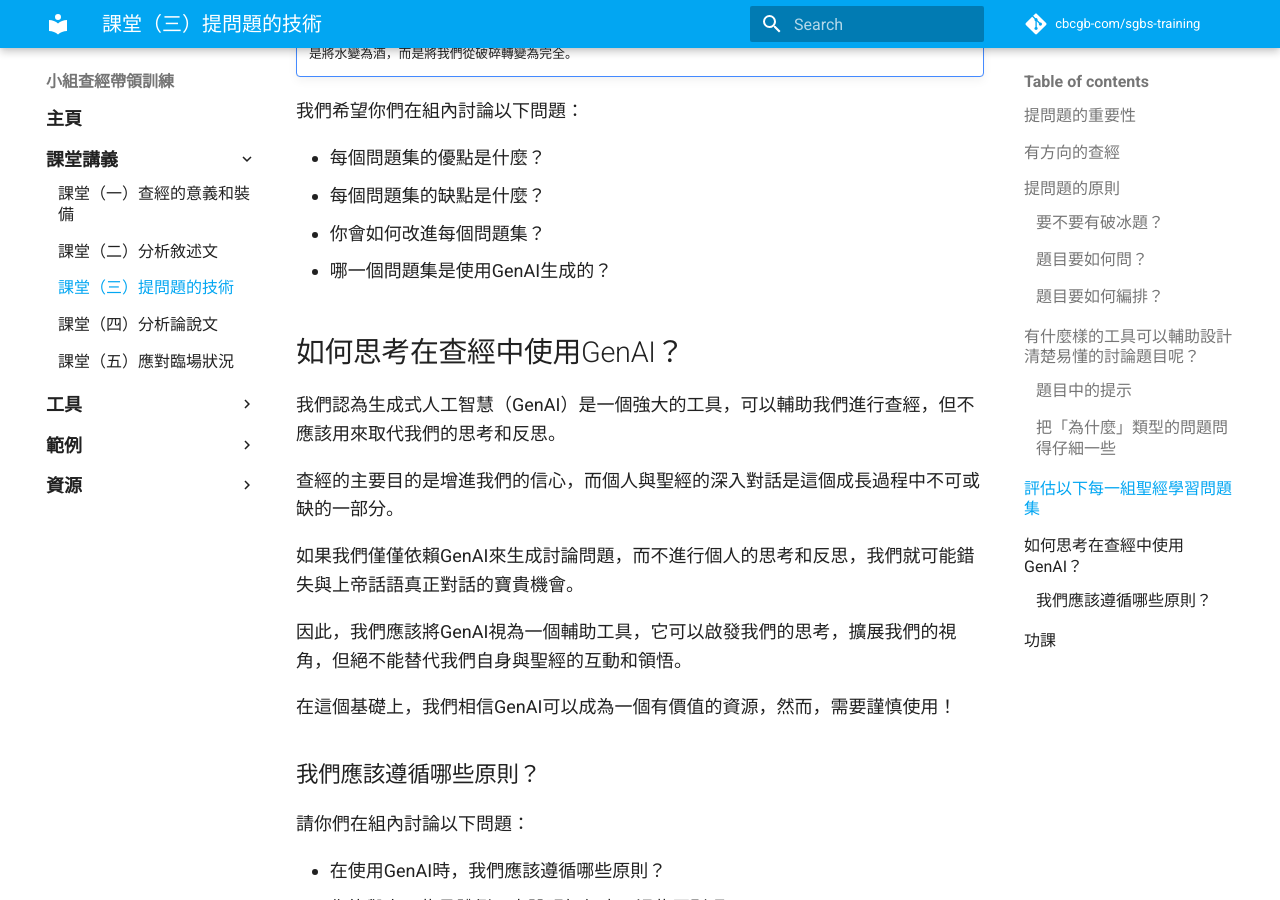
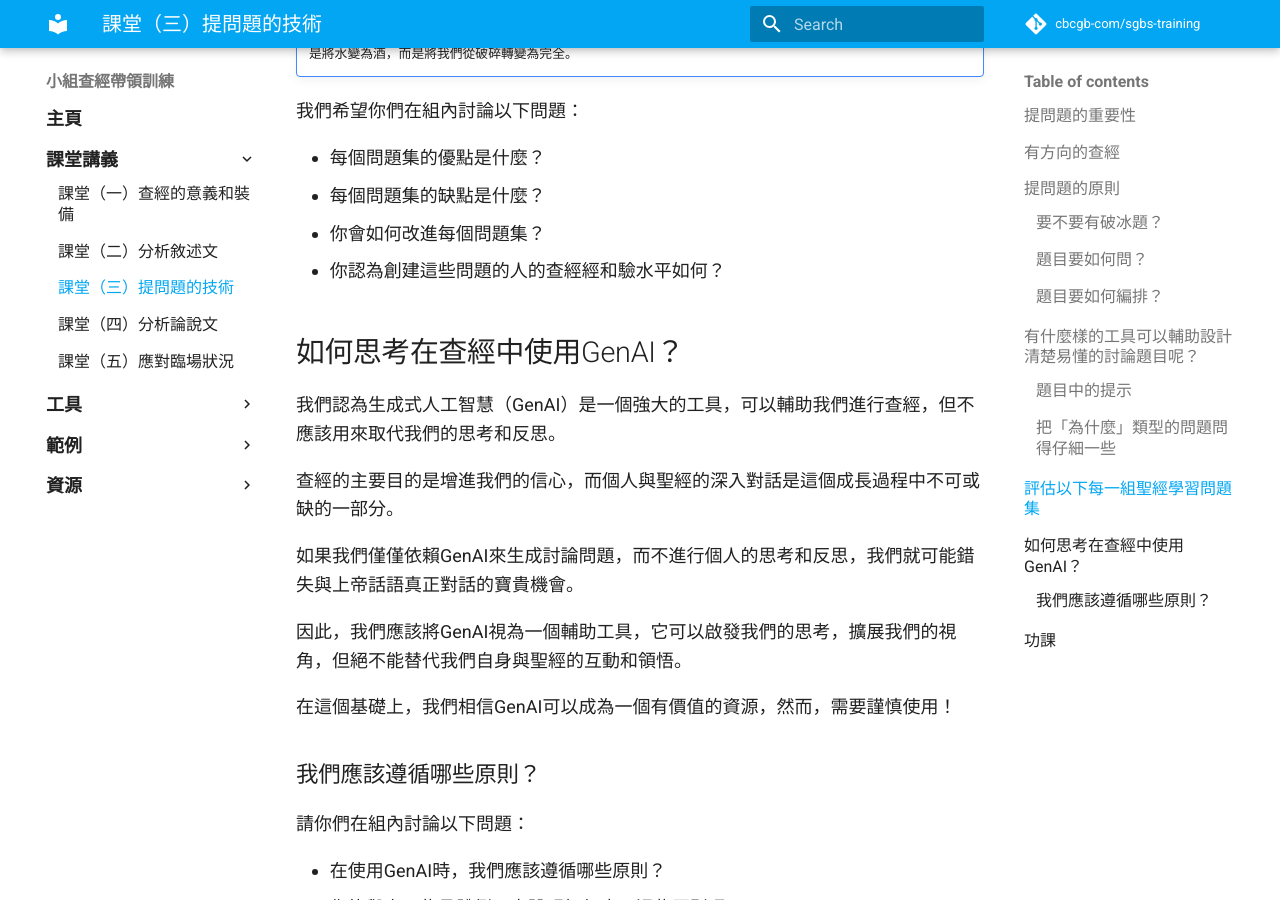
Before and after one commit to cbcgb-com/sgbs-training, an MkDocs documentation site: the page built from docs/class-notes/lesson-3-questioning.md, in a window 1280 px wide and 900 px high, scrolled down 5178 px. Built offline with MkDocs 1.6.1 and Material for MkDocs 9.7.7, drawn with Linux system fonts in a browser that asks for light colours; comment, search, counter and statistics services are not loaded.

Commit message:
docs(class-notes)📝: Update questioning section in lesson 3 notes
- Replace a question about GenAI-generated content with a question evaluating the creator's expertise.

```diff
--- a/docs/class-notes/lesson-3-questioning.md
+++ b/docs/class-notes/lesson-3-questioning.md
@@ -201,7 +201,7 @@
 - 每個問題集的優點是什麼？
 - 每個問題集的缺點是什麼？
 - 你會如何改進每個問題集？
-- 哪一個問題集是使用GenAI生成的？
+- 你認為創建這些問題的人的查經經和驗水平如何？
 
 ## 如何思考在查經中使用GenAI？
 
```
